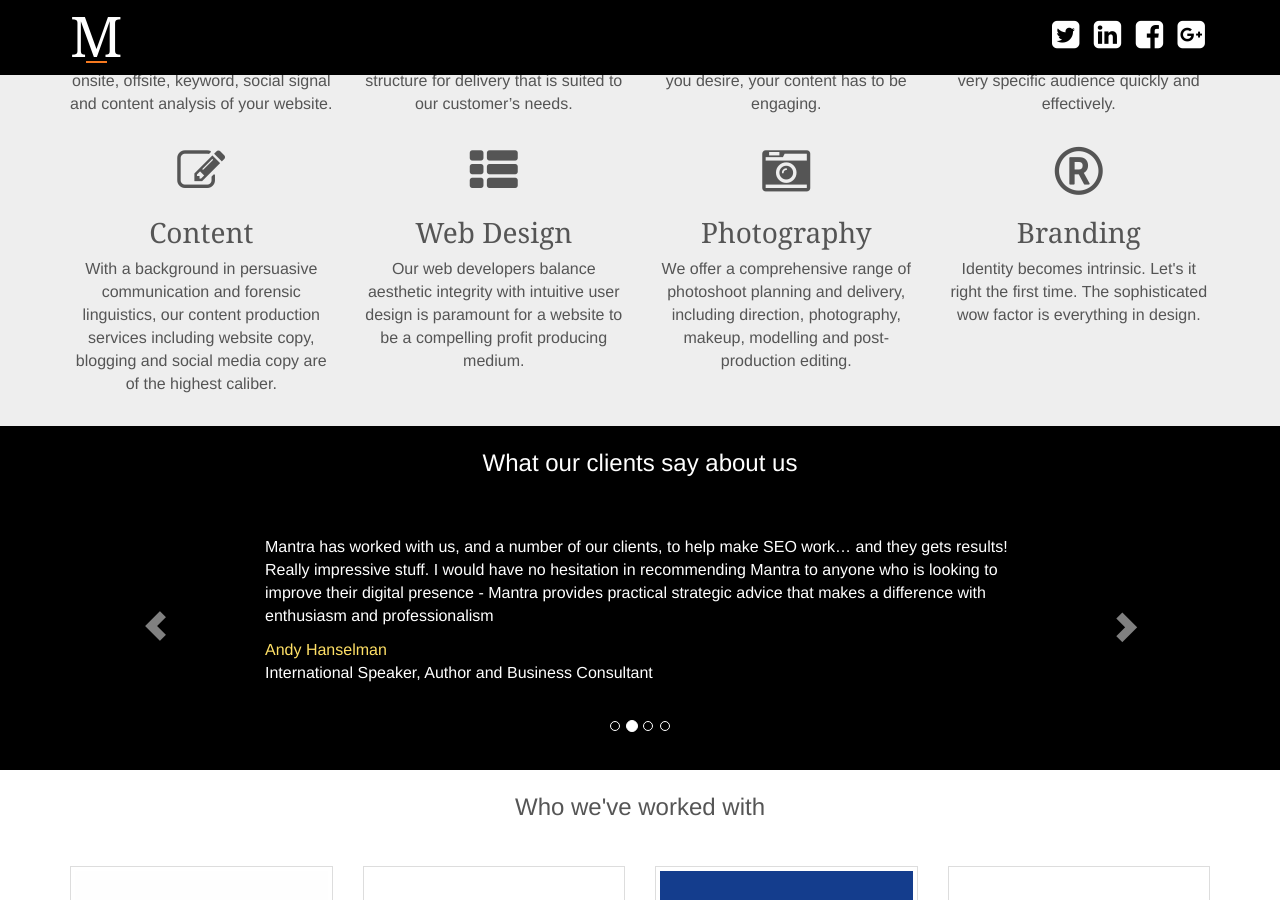
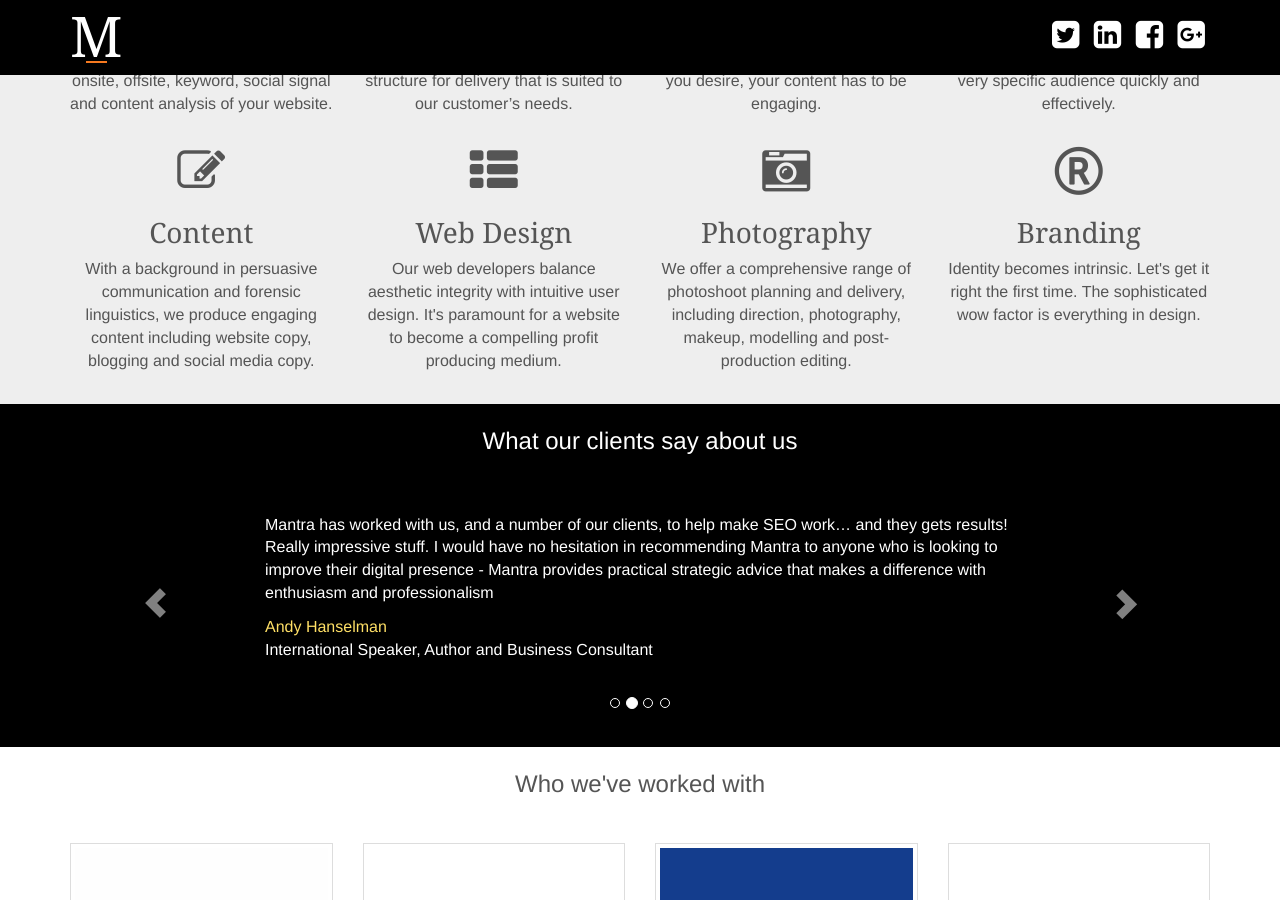
Before and after one commit to mantrahq/mantrahq.github.io, a Jekyll site: the page built from index.html, in a window 1280 px wide and 900 px high, scrolled down 1224 px. Built offline with Jekyll 4.4.1, drawn with Linux system fonts in a browser that asks for light colours; nearby versions of some CDN libraries; some web fonts are replaced; the list of posts is cut into pages by our own code.

Commit message:
Updated services.html

```diff
--- a/_includes/services.html
+++ b/_includes/services.html
@@ -36,30 +36,26 @@
         <div class="col-sm-6 col-md-3 service-col"> <i class="fa fa-pencil-square-o fa-3x"></i>
             <h3>Content</h3>
             <p>
-                With a background in persuasive communication and forensic linguistics, our content production
-                services including website copy, blogging and social media copy are of the highest caliber.
+                With a background in persuasive communication and forensic linguistics, we produce engaging content including website copy, blogging and social media copy.
             </p>
         </div>
         <div class="col-sm-6 col-md-3 service-col"> <i class="fa fa-th-list  fa-3x"></i>
             <h3>Web Design</h3>
             <p>
-                Our web developers balance aesthetic integrity with intuitive user design is paramount for a
-                website to be a compelling profit producing medium.
+                Our web developers balance aesthetic integrity with intuitive user design. It's paramount for a website to become a compelling profit producing medium.
             </p>
         </div>
         <div class="clearfix visible-sm-block"></div>
         <div class="col-sm-6 col-md-3 service-col"> <i class="fa fa-camera-retro fa-3x"></i>
             <h3>Photography</h3>
             <p>
-                We offer a comprehensive range of photoshoot planning and delivery, including direction,
-                photography, makeup, modelling and post-production editing.
+                We offer a comprehensive range of photoshoot planning and delivery, including direction, photography, makeup, modelling and post-production editing.
             </p>
         </div>
         <div class="col-sm-6 col-md-3 service-col"> <i class="fa fa-registered fa-3x"></i>
             <h3>Branding</h3>
             <p>
-                Identity becomes intrinsic. Let's it right the first time. The sophisticated wow factor is
-                everything in design.
+                Identity becomes intrinsic. Let's get it right the first time. The sophisticated wow factor is everything in design.
             </p>
         </div>
     </div>
```
